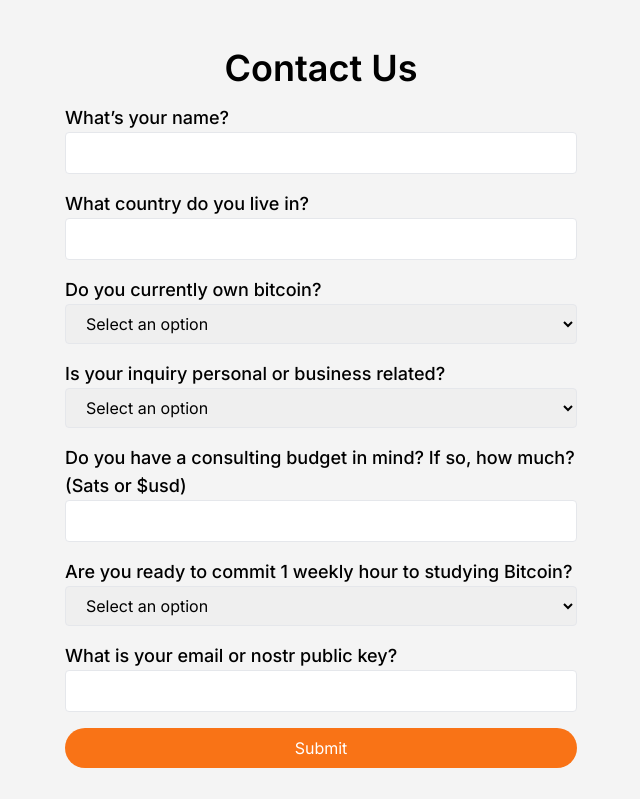
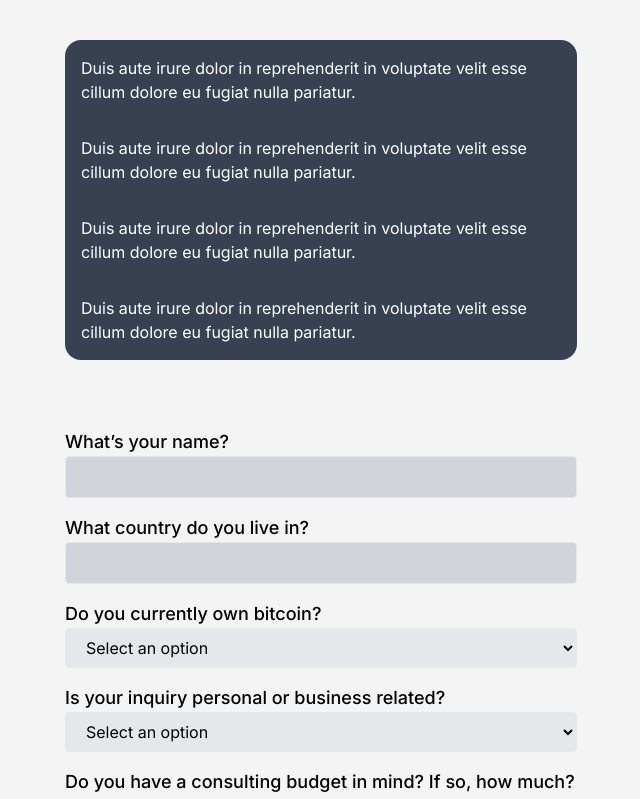
Before and after one commit to Chepenik/finney21, a Next.js app: page /contact in a window 1280 px wide. Shown: the top 799 px of the page, without its empty margins (319-959 px from the left). Built offline with nearby package versions, Linux system fonts and the light colour scheme.

Commit message:
making good progress

```diff
--- a/src/app/components/contactbutton.tsx
+++ b/src/app/components/contactbutton.tsx
@@ -1,5 +1,4 @@
 import React from 'react';
-import Image from 'next/image';
 
 const ContactButton = () => {
   return (
@@ -11,9 +10,7 @@
       >
         <span className="mx-auto text-center z-20">Contact Us</span>
         <div className="bg-gray-500 flex items-center justify-center rounded-full w-16 h-16 absolute right-0 top-1/2 transform -translate-y-1/2 z-20">
-          <div className="w-16 h-16 relative">
-            <Image src="/bitcoinlogo.png" alt="Bitcoin Logo" className="absolute inset-0 object-cover w-full h-full rounded-full" width={48} height={48}/>
-          </div>
+          <span className="text-4xl text-white">&#x20BF;</span>
         </div>
         <div className="before-effect absolute inset-0 w-full h-full bg-transparent transition-all duration-500 ease-out rounded-full group-hover:bg-gray-500 z-10"></div>
       </a>
--- a/src/app/contact/page.tsx
+++ b/src/app/contact/page.tsx
@@ -2,7 +2,7 @@
 
 import React, { useState } from 'react';
 
-const ContactSection: React.FC = () => {
+const ContactSection: React.FC<{ router: any }> = ({ router }) => {
   const [name, setName] = useState('');
   const [country, setCountry] = useState('');
   const [ownsBitcoin, setOwnsBitcoin] = useState('');
@@ -10,10 +10,11 @@
   const [budget, setBudget] = useState('');
   const [commitStudy, setCommitStudy] = useState('');
   const [emailOrKey, setEmailOrKey] = useState('');
-  const [showModal, setShowModal] = useState(false);
+  const [isLoading, setIsLoading] = useState(false);
 
-  const handleSubmit = (e: React.FormEvent) => {
+  const handleSubmit = async (e: React.FormEvent) => {
     e.preventDefault();
+    setIsLoading(true);
 
     const formData = {
       name,
@@ -25,37 +26,54 @@
       emailOrKey
     };
 
-    // Submit form data to FormSubmit API
-    fetch("https://formsubmit.co/ajax/btcdiplomat1@tutanota.com", {
+    try {
+      const response = await fetch("https://formsubmit.co/ajax/btcdiplomat1@tutanota.com", {
         method: "POST",
         headers: {
           'Content-Type': 'application/json',
           'Accept': 'application/json'
         },
         body: JSON.stringify(formData)
-    })
-    .then(response => response.json())
-    .then(data => {
-      console.log(data);
+      });
+
+      const data = await response.json();
+
+      if (data) {
         console.log("Submission successful");
-      setShowModal(true);
-    })
-    .catch(error => console.log(error));
-
-    // Reset form fields
-    setName('');
-    setCountry('');
-    setOwnsBitcoin('');
-    setInquiryType('');
-    setBudget('');
-    setCommitStudy('');
-    setEmailOrKey('');
+        window.location.href = '/thank-you';  // Redirect to thank-you page
+      }
+    } catch (error) {
+      console.log(error);
+    } finally {
+      setIsLoading(false);
+    }
   };
 
   return (
     <>
+      {isLoading && (
+        <div className="fixed top-0 left-0 w-full h-full flex items-center justify-center bg-black bg-opacity-50">
+          <div className="bg-white rounded-lg shadow-lg p-8">
+            <h3 className="text-2xl font-semibold mb-4 text-gray-500">Your submission is being processed and you will be redirected once we confirm a successful submission.</h3>
+          </div>
+        </div>
+      )}
+        <section className="mt-10 w-full max-w-lg mx-auto flex flex-col rounded-2xl items-center justify-center bg-gray-700 text-white">
+        <p className="m-4">
+        Duis aute irure dolor in reprehenderit in voluptate velit esse cillum dolore eu fugiat nulla pariatur.
+        </p>
+        <p className="m-4">
+        Duis aute irure dolor in reprehenderit in voluptate velit esse cillum dolore eu fugiat nulla pariatur.
+        </p>
+        <p className="m-4">
+        Duis aute irure dolor in reprehenderit in voluptate velit esse cillum dolore eu fugiat nulla pariatur.
+        </p>
+        <p className="m-4">
+          Duis aute irure dolor in reprehenderit in voluptate velit esse cillum dolore eu fugiat nulla pariatur.
+        </p>
+      </section>
+
       <section className="flex flex-col items-center justify-center min-h-screen bg-062343 text-white">
-        <h2 className="text-4xl text-black font-semibold mt-4 mb-4">Contact Us</h2>
 
         <form
           onSubmit={handleSubmit}
@@ -71,7 +89,7 @@
               name="name"
               value={name}
               onChange={(e) => setName(e.target.value)}
-              className="w-full border rounded px-4 py-2 text-black"
+              className="w-full border rounded px-4 py-2 text-black bg-gray-300"
               required
             />
           </div>
@@ -85,7 +103,7 @@
               name="country"
               value={country}
               onChange={(e) => setCountry(e.target.value)}
-              className="w-full border rounded px-4 py-2 text-black"
+              className="w-full border rounded px-4 py-2 text-black bg-gray-300"
               required
             />
           </div>
@@ -96,7 +114,7 @@
             <select
               value={ownsBitcoin}
               onChange={(e) => setOwnsBitcoin(e.target.value)}
-              className="w-full border rounded px-4 py-2 text-black"
+              className="w-full border rounded px-4 py-2 text-black bg-gray-200"
             >
               <option value="">Select an option</option>
               <option value="yes">Yes</option>
@@ -110,7 +128,7 @@
             <select
               value={inquiryType}
               onChange={(e) => setInquiryType(e.target.value)}
-              className="w-full border rounded px-4 py-2 text-black"
+              className="w-full border rounded px-4 py-2 text-black bg-gray-200"
             >
               <option value="">Select an option</option>
               <option value="personal">Personal</option>
@@ -127,7 +145,7 @@
               name="budget"
               value={budget}
               onChange={(e) => setBudget(e.target.value)}
-              className="w-full border rounded px-4 py-2 text-black"
+              className="w-full border rounded px-4 py-2 text-black bg-gray-300"
             />
           </div>
 
@@ -137,7 +155,7 @@
             <select
               value={commitStudy}
               onChange={(e) => setCommitStudy(e.target.value)}
-              className="w-full border rounded px-4 py-2 text-black"
+              className="w-full border rounded px-4 py-2 text-black bg-gray-200"
             >
               <option value="">Select an option</option>
               <option value="yes">Yes</option>
@@ -154,35 +172,22 @@
               name="emailOrKey"
               value={emailOrKey}
               onChange={(e) => setEmailOrKey(e.target.value)}
-              className="w-full border rounded px-4 py-2 text-black"
+              className="w-full border rounded px-4 py-2 text-black bg-gray-300"
               required
             />
           </div>
 
           <button
           type="submit"
-            className="bg-orange-500 text-white py-2 px-6 rounded-full"
+          className="w-1/2 mx-auto bg-gray-700 hover:bg-black text-white py-2 px-6 rounded-full"
         >
           Submit
         </button>
 
+
         </form>
 
       </section>
-
-    {showModal && (
-        <div className="fixed top-0 left-0 w-full h-full flex items-center justify-center bg-black bg-opacity-50">
-          <div className="bg-white rounded-lg shadow-lg p-8">
-            <h3 className="text-2xl font-semibold mb-4 text-gray-500">Your info has been submitted. We will be in touch!</h3>
-            <button
-              onClick={() => setShowModal(false)}
-              className="mt-4 bg-grey-500 hover:bg-black text-white py-2 px-4 rounded-full focus:outline-none"
-            >
-              Close
-            </button>
-          </div>
-        </div>
-      )}
     </>
   );
 };
--- /dev/null
+++ b/src/app/thank-you/page.tsx
@@ -0,0 +1,12 @@
+// pages/thank-you.tsx
+
+const ThankYou: React.FC = () => {
+    return (
+      <div>
+        <h1>Thank you for your submission!</h1>
+        <p>We will get back to you soon.</p>
+      </div>
+    );
+  };
+
+  export default ThankYou;
```
Also changed, not shown: public/bitcoinlogo.png. Lines whose indentation alone changed are shown as unchanged.
